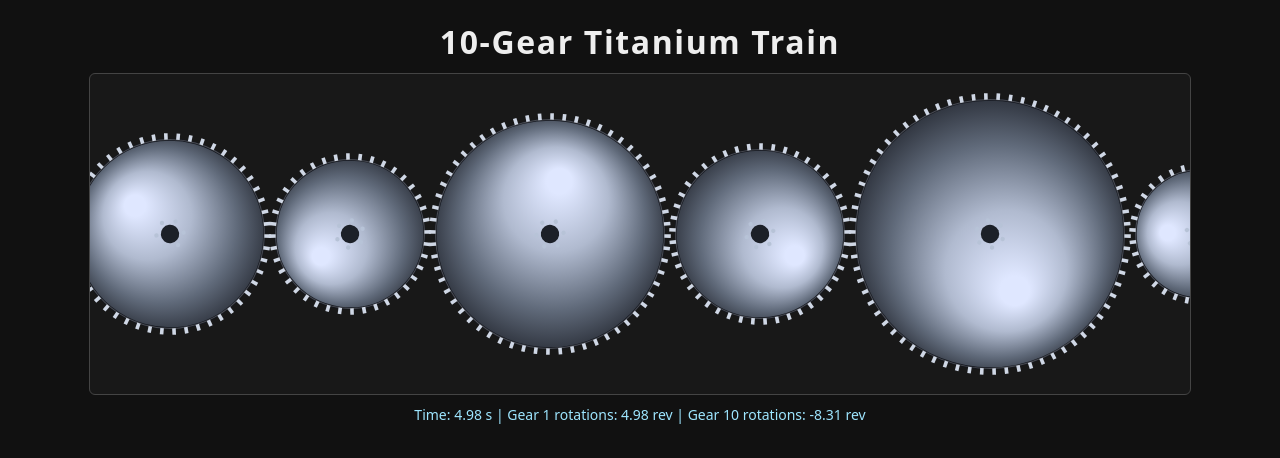
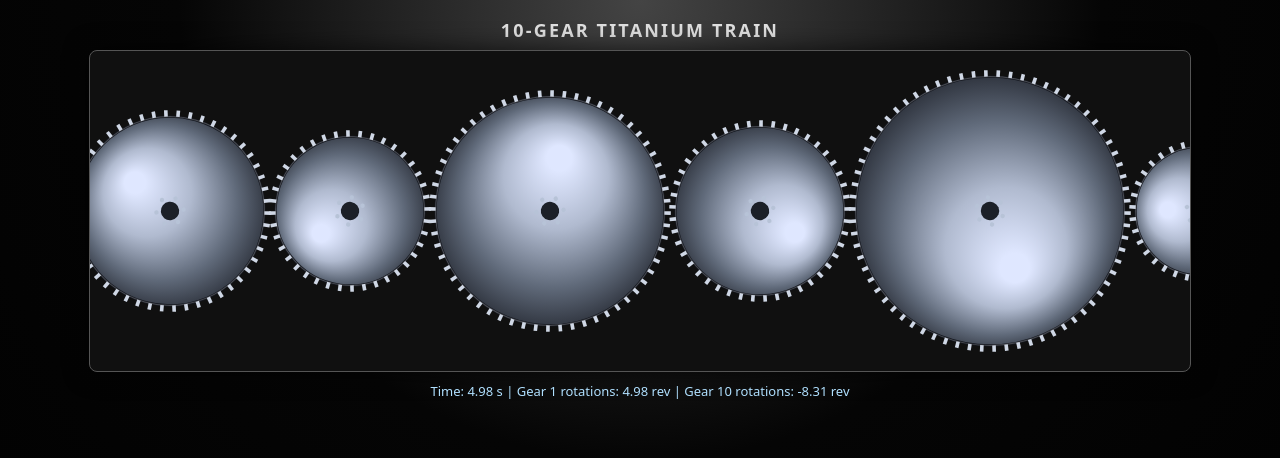
Before and after one commit to greyquail/Multi-Gear-Demo, a plain HTML site: page index.html in a window 1280 px wide. Drawn offline with Linux system fonts and the light colour scheme.

Commit message:
Update style.css

```diff
--- a/style.css
+++ b/style.css
@@ -6,29 +6,32 @@
 }
 
 body {
-  background: #111;
-  color: #eee;
+  background: radial-gradient(circle at top, #444 0%, #050505 45%, #000 100%);
+  color: #e0e0e0;
   display: flex;
   flex-direction: column;
   align-items: center;
   justify-content: flex-start;
   min-height: 100vh;
-  padding-top: 20px;
+  padding-top: 18px;
 }
 
 h1 {
-  margin-bottom: 10px;
-  letter-spacing: 0.05em;
+  margin-bottom: 8px;
+  letter-spacing: 0.12em;
+  font-size: 18px;
+  text-transform: uppercase;
 }
 
 #gearCanvas {
-  background: #181818;
-  border: 1px solid #444;
-  border-radius: 6px;
+  background: #101010;
+  border: 1px solid #555;
+  border-radius: 8px;
+  box-shadow: 0 0 25px rgba(0, 0, 0, 0.7);
 }
 
 #info {
   margin-top: 10px;
-  font-size: 14px;
-  color: #9ee6ff;
+  font-size: 13px;
+  color: #b0e0ff;
 }
```
